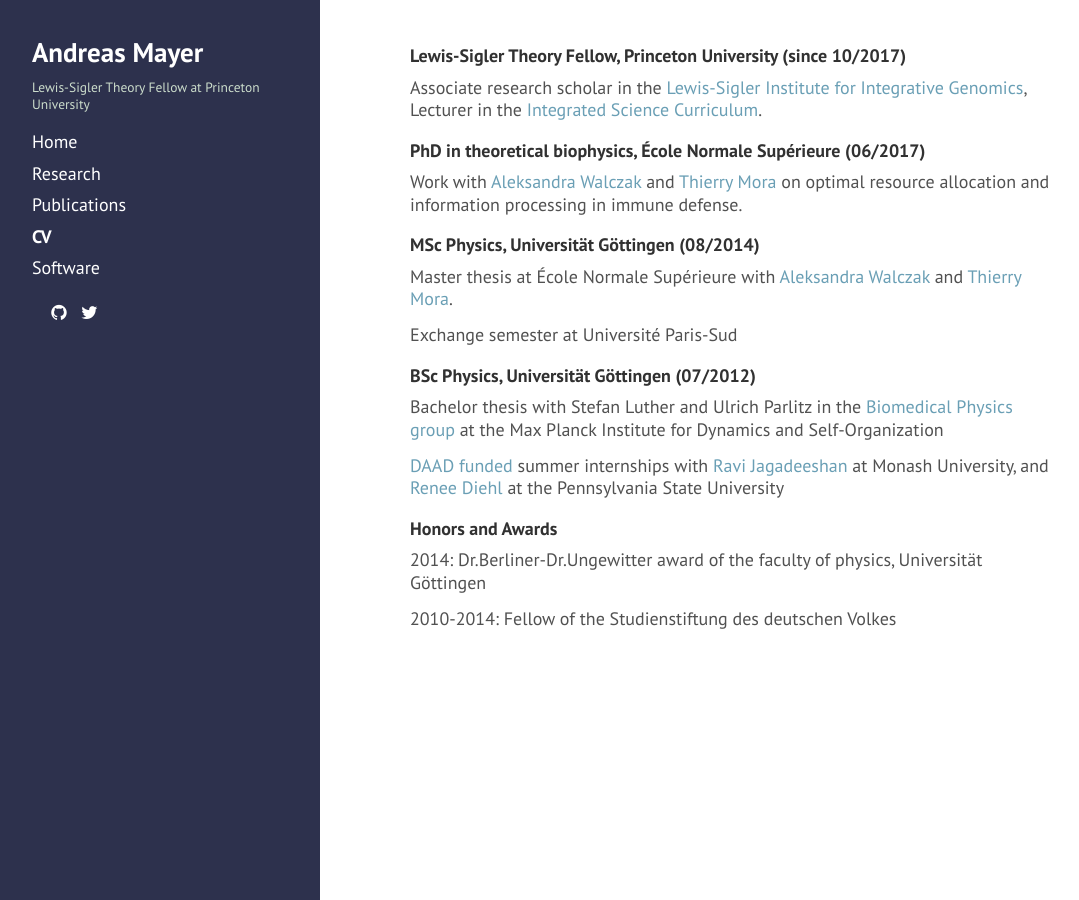
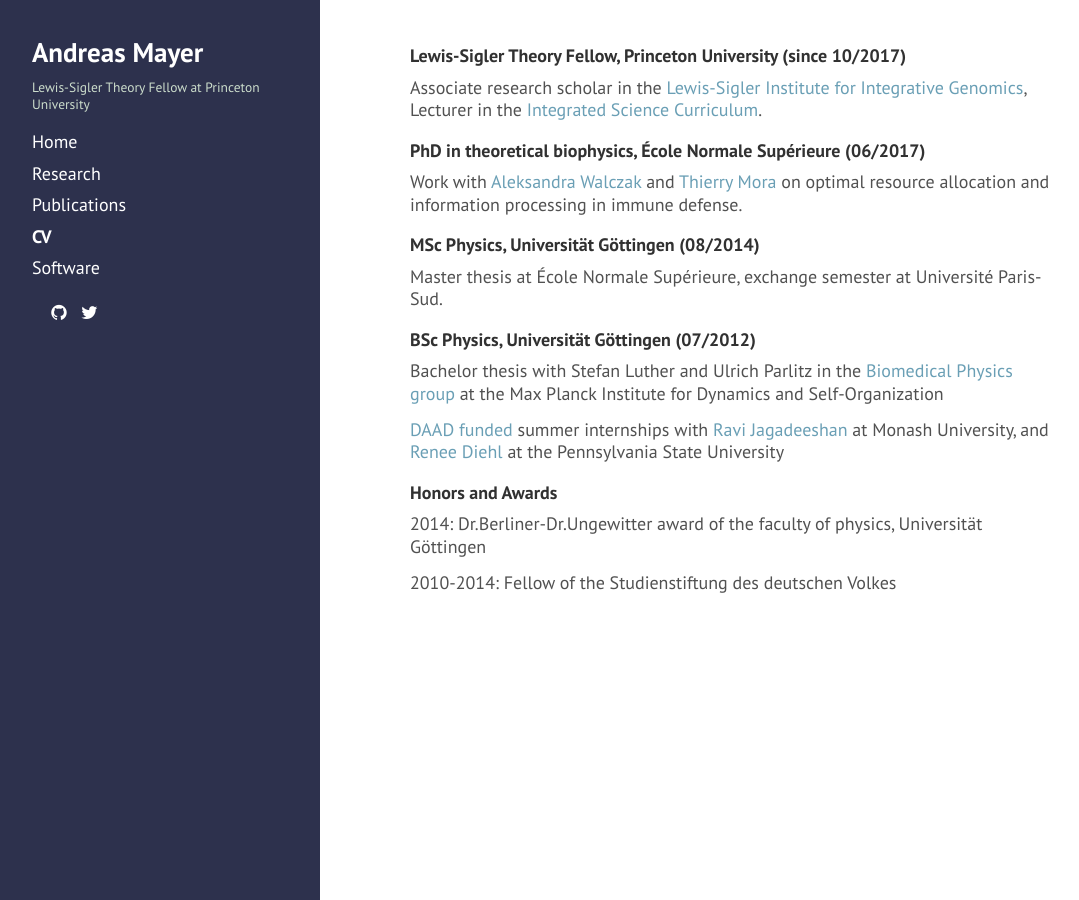
Before and after one commit to andim/andim.github.io, a Jekyll site: the page built from shortcv.md, in a window 1280 px wide. Shown: the whole page, without its empty margins (4-1083 px from the left). Built offline with Jekyll 4.4.1, drawn with Linux system fonts in a browser that asks for light colours; nearby versions of some CDN libraries; a style sheet for code colours, icons or effects is not loaded.

Commit message:
cv streamlined

```diff
--- a/shortcv.md
+++ b/shortcv.md
@@ -12,9 +12,7 @@ Associate research scholar in the [Lewis-Sigler Institute for Integrative Genomi
 Work with [Aleksandra Walczak](http://www.phys.ens.fr/~awalczak/) and [Thierry Mora](http://www.phys.ens.fr/~tmora/) on optimal resource allocation and information processing in immune defense.
 
 #### MSc Physics, Universität Göttingen (08/2014)
-Master thesis at École Normale Supérieure with [Aleksandra Walczak](http://www.phys.ens.fr/~awalczak/) and [Thierry Mora](http://www.phys.ens.fr/~tmora/).
-
-Exchange semester at Université Paris-Sud
+Master thesis at École Normale Supérieure, exchange semester at Université Paris-Sud.
 
 #### BSc Physics, Universität Göttingen (07/2012)
 Bachelor thesis with Stefan Luther and Ulrich Parlitz in the [Biomedical Physics group](http://bmp.ds.mpg.de/) at the Max Planck Institute for Dynamics and Self-Organization
```
